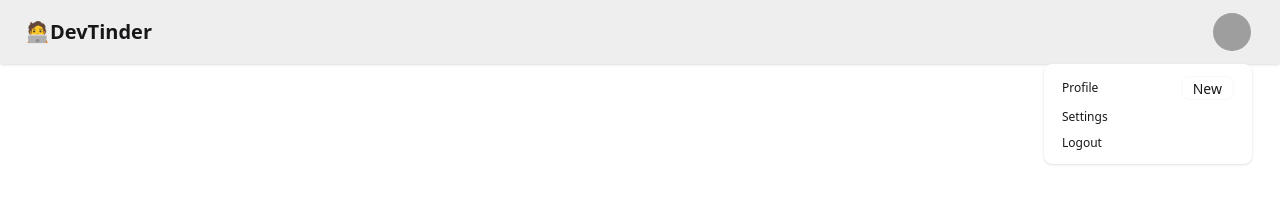
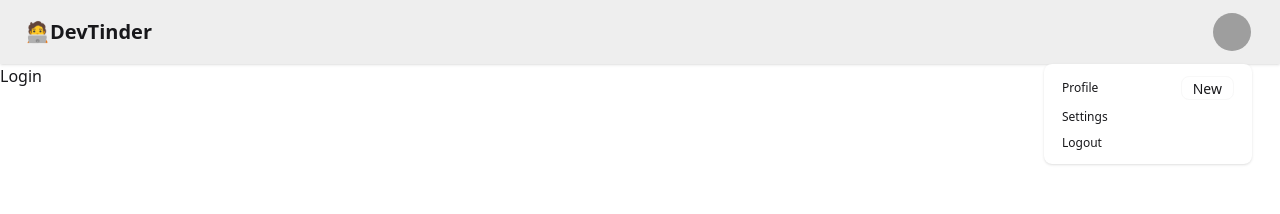
Before and after one commit to NOBISSS/devTinder-web, a React (Vite) app: page /login in a window 1280 px wide. Both pictures are taken after a click on the button 1232 px from the left and 32 px from the top of the page. Shown: the top 214 px of the page. Built offline with nearby package versions, Linux system fonts and the light colour scheme; grey boxes are pictures that could not be loaded.

Commit message:
Navbar and Routing Setup

```diff
--- a/package.json
+++ b/package.json
@@ -12,7 +12,8 @@
   "dependencies": {
     "@tailwindcss/vite": "^4.1.18",
     "react": "^19.2.0",
-    "react-dom": "^19.2.0"
+    "react-dom": "^19.2.0",
+    "react-router-dom": "^7.11.0"
   },
   "devDependencies": {
     "@eslint/js": "^9.39.1",
--- a/src/App.jsx
+++ b/src/App.jsx
@@ -1,35 +1,19 @@
+import { BrowserRouter, Route, Routes } from "react-router-dom"
+import NavBar from "./components/NavBar"
+import Body from "./components/Body"
+import Login from "./components/Login"
 
 function App() {
   return (
     <>
-      <div className="navbar bg-base-300 shadow-sm">
-  <div className="flex-1">
-    <a className="btn btn-ghost text-xl">🧑‍💻DevTinder</a>
-  </div>
-  <div className="flex gap-2">
-    <div className="dropdown dropdown-end mx-5">
-      <div tabIndex={0} role="button" className="btn btn-ghost btn-circle avatar">
-        <div className="w-10 rounded-full">
-          <img
-            alt="Tailwind CSS Navbar component"
-            src="https://img.daisyui.com/images/stock/photo-1534528741775-53994a69daeb.webp" />
-        </div>
-      </div>
-      <ul
-        tabIndex="-1"
-        className="menu menu-sm dropdown-content bg-base-100 rounded-box z-1 mt-3 w-52 p-2 shadow">
-        <li>
-          <a className="justify-between">
-            Profile
-            <span className="badge">New</span>
-          </a>
-        </li>
-        <li><a>Settings</a></li>
-        <li><a>Logout</a></li>
-      </ul>
-    </div>
-  </div>
-</div>
+    <BrowserRouter basename="/">
+      <Routes>
+        <Route path="/" element={<Body/>}>
+        <Route path="/login" element={<Login/>}/>
+        </Route>
+      </Routes>
+
+    </BrowserRouter>
     </>
   )
 }
--- /dev/null
+++ b/src/components/Body.jsx
@@ -0,0 +1,14 @@
+import React from 'react'
+import NavBar from './NavBar'
+import { Outlet } from 'react-router-dom'
+
+const Body = () => {
+  return (
+    <div>
+    <NavBar/>
+    <Outlet/>
+    </div>
+  )
+}
+
+export default Body
--- /dev/null
+++ b/src/components/Login.jsx
@@ -0,0 +1,9 @@
+import React from 'react'
+
+const Login = () => {
+  return (
+    <div>Login</div>
+  )
+}
+
+export default Login
--- /dev/null
+++ b/src/components/NavBar.jsx
@@ -0,0 +1,36 @@
+import React from 'react'
+
+const NavBar = () => {
+  return (
+    <div className="navbar bg-base-300 shadow-sm">
+  <div className="flex-1">
+    <a className="btn btn-ghost text-xl">🧑‍💻DevTinder</a>
+  </div>
+  <div className="flex gap-2">
+    <div className="dropdown dropdown-end mx-5">
+      <div tabIndex={0} role="button" className="btn btn-ghost btn-circle avatar">
+        <div className="w-10 rounded-full">
+          <img
+            alt="Tailwind CSS Navbar component"
+            src="https://img.daisyui.com/images/stock/photo-1534528741775-53994a69daeb.webp" />
+        </div>
+      </div>
+      <ul
+        tabIndex="-1"
+        className="menu menu-sm dropdown-content bg-base-100 rounded-box z-1 mt-3 w-52 p-2 shadow">
+        <li>
+          <a className="justify-between">
+            Profile
+            <span className="badge">New</span>
+          </a>
+        </li>
+        <li><a>Settings</a></li>
+        <li><a>Logout</a></li>
+      </ul>
+    </div>
+  </div>
+</div>
+  )
+}
+
+export default NavBar
--- /dev/null
+++ b/src/components/Profile.jsx
@@ -0,0 +1,9 @@
+import React from 'react'
+
+const Profile = () => {
+  return (
+    <div>Profile</div>
+  )
+}
+
+export default Profile
```
Also changed, not shown: 1 other file (tests, documents, lock files or other folders).
